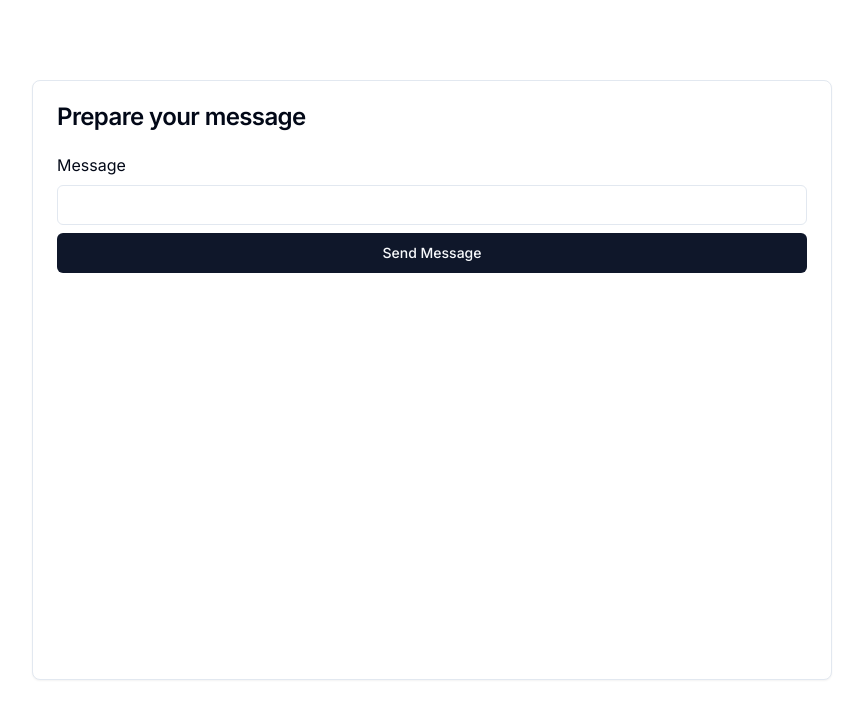
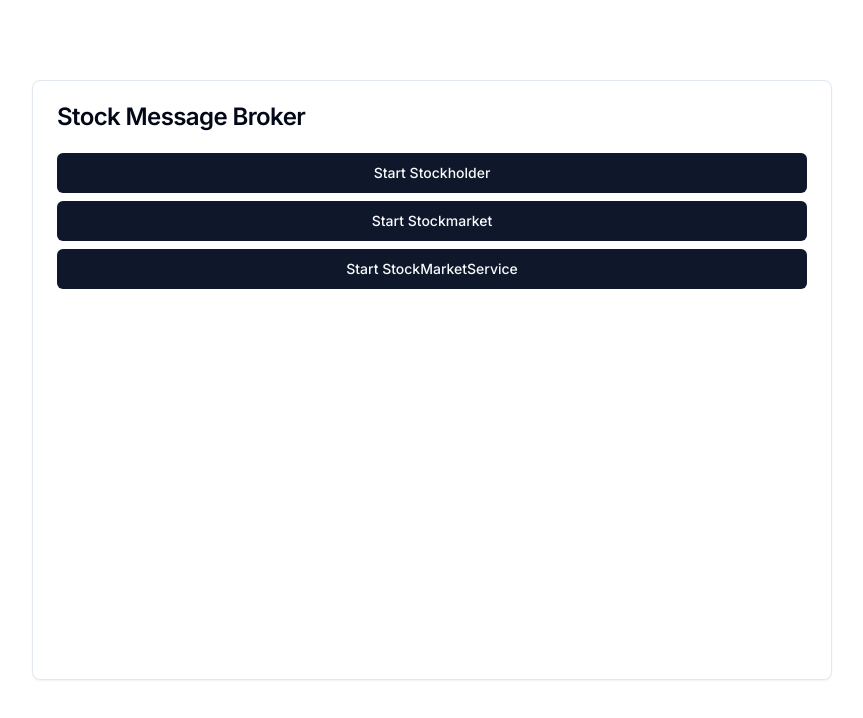
Before and after one commit to marius-a-mueller/avg-activemq, a Next.js app: page / in a window 1280 px wide. Shown: the top 718 px of the page, without its empty margins (208-1071 px from the left). Built offline with nearby package versions, Linux system fonts and the light colour scheme.

Commit message:
Added buttons for consumers and producers

```diff
--- a/src/app/api/broker/route.ts
+++ /dev/null
@@ -1,12 +0,0 @@
-import { test } from '@/lib/broker';
-
-export function GET() {
-  test('1');
-  test('2');
-  test('3');
-  test('4');
-  test('5');
-  test('6');
-  test('7');
-  return new Response('OK');
-}
--- /dev/null
+++ b/src/app/api/stockholder/route.ts
@@ -0,0 +1,9 @@
+import { start } from '@/lib/stockholder';
+
+let count = 0;
+
+export function GET() {
+  start(`${count}`);
+  count++;
+  return new Response('OK');
+}
--- /dev/null
+++ b/src/app/api/stockmarket/route.ts
@@ -0,0 +1,3 @@
+export function GET() {
+  return new Response('OK');
+}
--- /dev/null
+++ b/src/app/api/stockmarketservice/route.ts
@@ -0,0 +1,3 @@
+export function GET() {
+  return new Response('OK');
+}
--- a/src/app/page.tsx
+++ b/src/app/page.tsx
@@ -14,12 +14,12 @@ export default function Page() {
     <div className="flex justify-center items-center">
       <Card className="h-[600px] w-[800px] mt-20">
         <CardHeader>
-          <CardTitle> Prepare your message</CardTitle>
+          <CardTitle>Stock Message Broker</CardTitle>
         </CardHeader>
         <CardContent className="flex flex-col gap-2">
-          <Label>Message</Label>
-          <Input value={message} onChange={(e: any) => setMessage(e)} />
-          <Button onClick={() => fetch('/api/broker')}>Send Message</Button>
+          <Button onClick={() => fetch('/api/stockholder')}>Start Stockholder</Button>
+          <Button onClick={() => fetch('/api/stockmarket')}>Start Stockmarket</Button>
+          <Button onClick={() => fetch('/api/stockmarketservice')}>Start StockMarketService</Button>
         </CardContent>
       </Card>
     </div>
```
